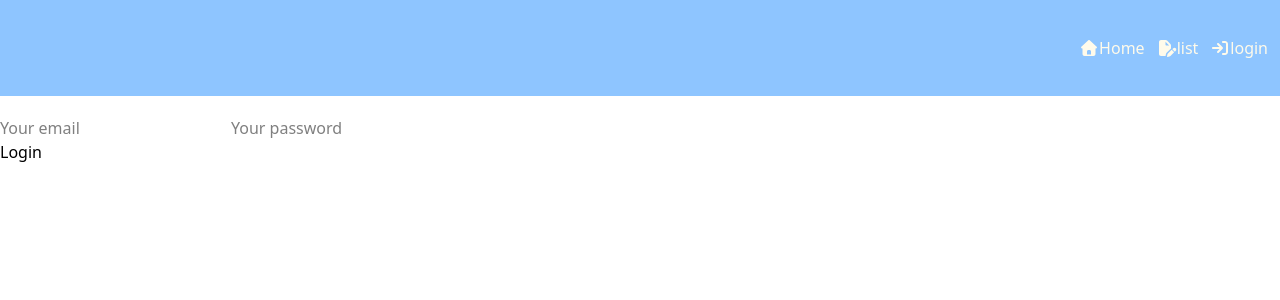
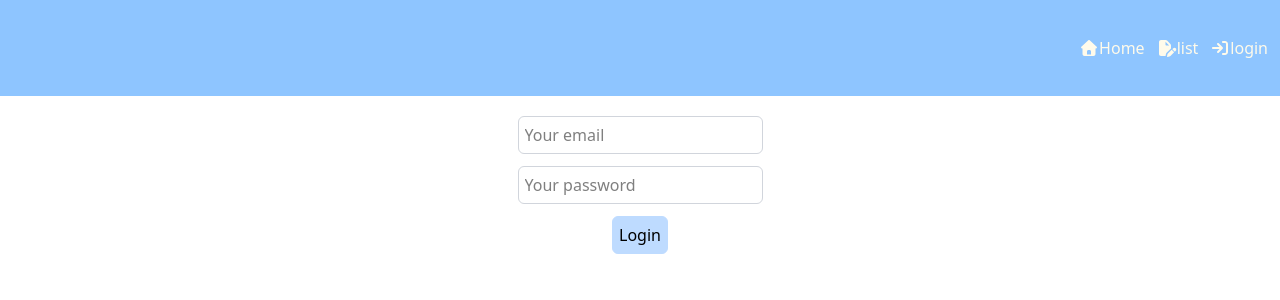
Before and after one commit to ichinari/react_study_03, a React (Vite) app: page /login in a window 1280 px wide. Shown: the top 300 px of the page. Built offline with nearby package versions, Linux system fonts and the light colour scheme; no server answers.

Commit message:
add: 🎸 login function and style

```diff
--- a/src/pages/Login.tsx
+++ b/src/pages/Login.tsx
@@ -1,18 +1,45 @@
-import { useState } from 'react';
+import { useState, type FormEvent } from 'react';
+import { supabase } from '@api/supabase';
+
 function Login() {
   const [email, setEmail] = useState<string>('');
   const [password, setPassword] = useState<string>('');
+  const [loading, setLoading] = useState<boolean>(false);
 
-  const handleLogin = () => {};
+  const handleLogin = async (event: FormEvent<HTMLFormElement>) => {
+    event.preventDefault();
+    setLoading(true);
+
+    try {
+      const { error } = await supabase.auth.signInWithPassword({
+        email,
+        password,
+      });
+
+      if (error) {
+        console.error('Auth error:', error);
+      }
+
+      setEmail('');
+      setPassword('');
+
+      alert('login success');
+    } catch (error) {
+      console.error('Unexpected error:', error);
+    } finally {
+      setLoading(false);
+    }
+  };
   return (
     <>
-      <form onSubmit={handleLogin}>
+      <form onSubmit={handleLogin} className="flex flex-col items-center gap-3">
         <input
           type="email"
           placeholder="Your email"
           value={email}
           required={true}
           onChange={(e) => setEmail(e.target.value)}
+          className="border border-gray-300 p-1.5 rounded-md"
         />
         <input
           type="password"
@@ -20,11 +47,16 @@ function Login() {
           value={password}
           required={true}
           onChange={(e) => setPassword(e.target.value)}
+          className="border border-gray-300 p-1.5 rounded-md"
         />
+        <button
+          disabled={loading}
+          className="border border-blue-200 bg-blue-200 p-1.5 rounded-md"
+        >
+          {loading ? <span>Loading</span> : <span>Login</span>}
+        </button>
       </form>
-      <button>Login</button>
     </>
   );
 }
-
 export default Login;
```
